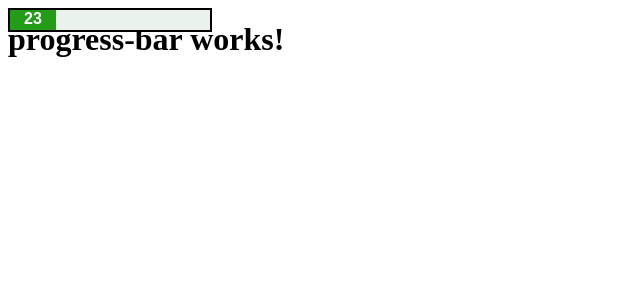
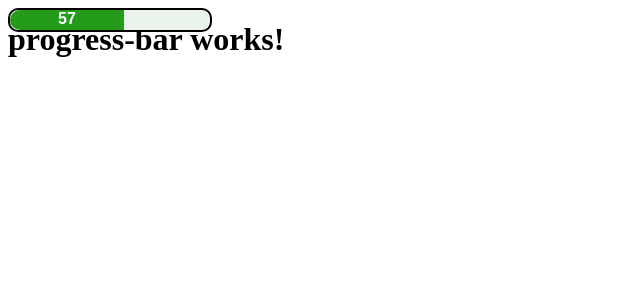
Before and after one commit to Nevada-Way/ng-learning, an Angular app: page / in a window 1280 px wide. Shown: the top 300 px of the page, without its empty margins (0-640 px from the left). Built offline with nearby package versions, Linux system fonts and the light colour scheme.

Commit message:
changed to round corners2 files modified

```diff
--- a/src/app/app.component.html
+++ b/src/app/app.component.html
@@ -1 +1 @@
-<app-progress-bar progressPercent="23"></app-progress-bar>
+<app-progress-bar progressPercent="57"></app-progress-bar>
--- a/src/app/progress-bar/progress-bar.component.scss
+++ b/src/app/progress-bar/progress-bar.component.scss
@@ -10,6 +10,7 @@ div.content {
   margin: 8px;
   background-color: rgb(234, 243, 235);
   border: 2px solid;
+  border-radius: 10px;
 
   z-index: 3;
 }
@@ -18,6 +19,8 @@ div.partial {
   background-color: rgb(36, 156, 25);
   height: 20px;
   width: 30%;
+  border-radius: 10px 0px 00px 10px;
+
   z-index: 2;
   text-align: center;
   color: white;
```
